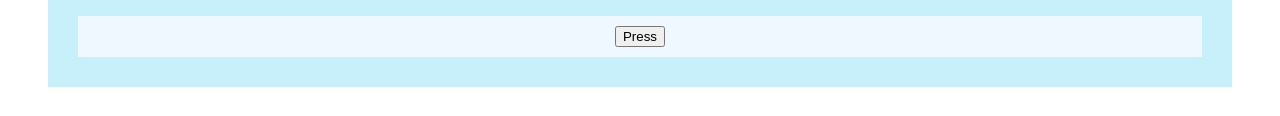
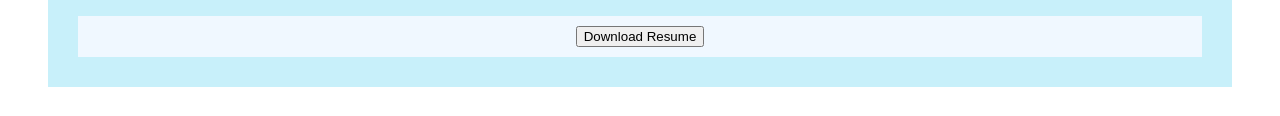
Before and after one commit to MonicaLewandowski/UX_UI_HW_Trash, a plain HTML site: page index.html in a window 1280 px wide. Shown: the part 1053-1169 px from the top of the page. Drawn offline with Linux system fonts and the light colour scheme.

Commit message:
Update index.html

```diff
--- a/index.html
+++ b/index.html
@@ -42,7 +42,7 @@
                 <br> Most important are Mrigashiras (23 20 Taurus – 06 40 Gemini), which is Shiva’s Soma form, and Ardra (06 40 – 20 00 Gemini), which is his Rudra form.
                 <br>These mark the region of Orion, which overall relates to Shiva as the deity of death and immortality, and the Gemini point opposite the Galactic Center in Sagittarius. Nearby Krittika (26 40 Aries – 10 00 Taurus), the Pleiades, as ruled by Agni connects to Shiva’s fire energy as well. </p>
             <div class="button">
-            <button> Press</button>
+            <button> Download Resume </button>
         </div>
         </div>
         <div class="footer">
```
